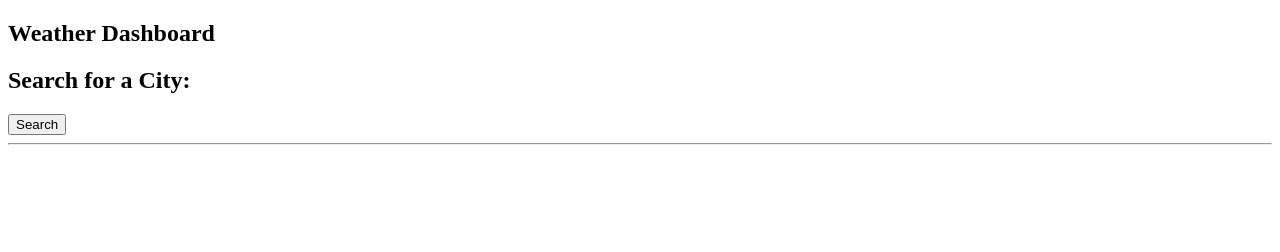
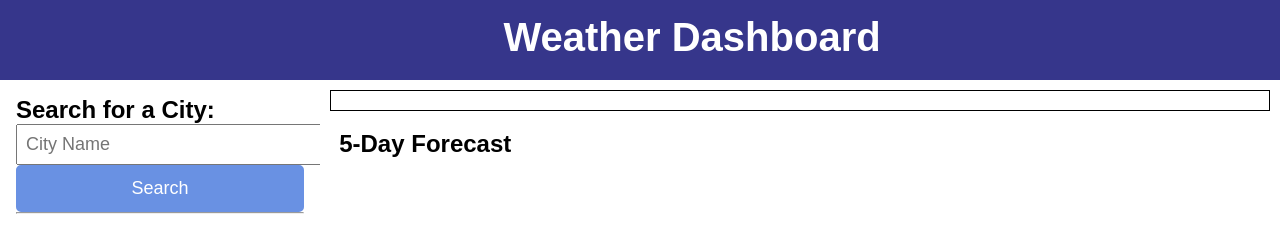
Before and after one commit to HectorHJDH/API-Challenge_Weather-Dashboard, a plain HTML site: page index.html in a window 1280 px wide. Drawn offline with Linux system fonts and the light colour scheme; no server answers.

Commit message:
Added API key, added structure HTML and CSS

```diff
--- a/assets/css/styles.css
+++ b/assets/css/styles.css
@@ -0,0 +1,72 @@
+* {
+  margin: 0;
+  padding: 0;
+  font-family: Arial, Helvetica, sans-serif;
+}
+
+.nav {
+  background-color: #36368B;
+  height: 10%;
+  width: 100%;
+  top: 0;
+  position: fixed;
+}
+
+.nav-title {
+  color: white;
+  font-size: 40px;
+  float: right;
+  margin: 0 30%;
+  padding: 1.2%
+}
+
+.content {
+  height: 90%;
+  position: fixed;
+  z-index: 1;
+  bottom: 0;
+  overflow-x: hidden;
+  padding-top: 20px;
+}
+
+.left {
+  width: 25%;
+  left: 0;
+}
+
+.right {
+  width: 75%;
+  right: 0;
+}
+
+.search-city {
+  margin: 5%;
+}
+
+.search-input {
+  width: 100%;
+
+  padding: 8px;
+  font-size: 18px;
+}
+
+.search-btn {
+  width: 100%;
+  background-color: #6991E3;
+  border: 5px solid #6991E3;
+  border-radius: 5px;
+  color: white;
+  padding: 8px;
+  font-size: 18px;
+}
+
+.city-box {
+  border: 1px solid black;
+  margin: 1%;
+  padding: 1%;
+}
+
+.forecast {
+  margin: 1%;
+  padding: 1%;
+}
--- a/assets/js/script.js
+++ b/assets/js/script.js
@@ -0,0 +1,6 @@
+var api_KEY = '905c5677ef9598108ef712c3c6f027d0';
+LAT = 44;
+LON = 44;
+var queryURL = 'https://api.openweathermap.org/data/2.5/forecast?lat=' + LAT + '&lon=' + LON + '&appid=' + api_KEY;
+
+fetch(queryURL)
--- a/index.html
+++ b/index.html
@@ -4,37 +4,44 @@
     <meta charset="UTF-8">
     <meta http-equiv="X-UA-Compatible" content="IE=edge">
     <meta name="viewport" content="width=device-width, initial-scale=1.0">
-    <link href="./assets/css/styles.css">
+    <link rel="stylesheet" href="./assets/css/styles.css">
     <title>Document</title>
 </head>
 <body>
     <main>
-        <nav>
-            <h1>Weather Dashboard</h1>
+        <nav class="nav">
+            <h1 class="nav-title">Weather Dashboard</h1>
         </nav>
 
-        <section class="left-content">
-            <form>
+        <section class="content left">
+            <form class="search-city">
                 <h2>Search for a City:</h2>
-                <label type="text"></label>
-                <button>Search</button>
+                <input type="text" placeholder="City Name" class="search-input"></input>
+                <button class="search-btn">Search</button>
                 <hr>
             </form>
 
-            <div>
+            <ul>
                 <!--Generate list with javascript of the US cities for consulting the weather-->
-            </div>
+            </ul>
 
         </section>
 
-        <section class="right-content">
-            <div>
-                <!--Show the selected city with temperature wind and humidity-->
+        <section class="content right">
+            <div class="city-box">
+                <h1 id="city"></h1>
+                <p id="temperature"></p>
+                <p id="wind"></p>
+                <p id="humidity"></p>
             </div>
 
-            <ul>
-                <!--Generate li of 5 day forecast-->
-            </ul>
+            <div class="forecast">
+                <h2>5-Day Forecast</h2>
+                <ul id="forecast">
+                    <!--Generate li of 5 day forecast-->
+                </ul>
+            </div>
+
         </section>
     </main>
     <script src="./assets/js/script.js"></script>
```
